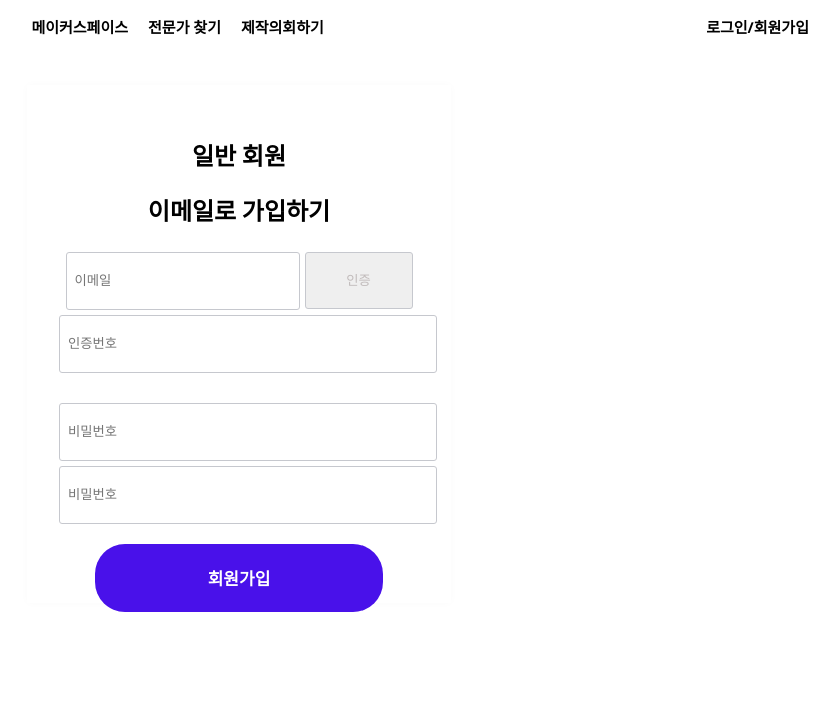
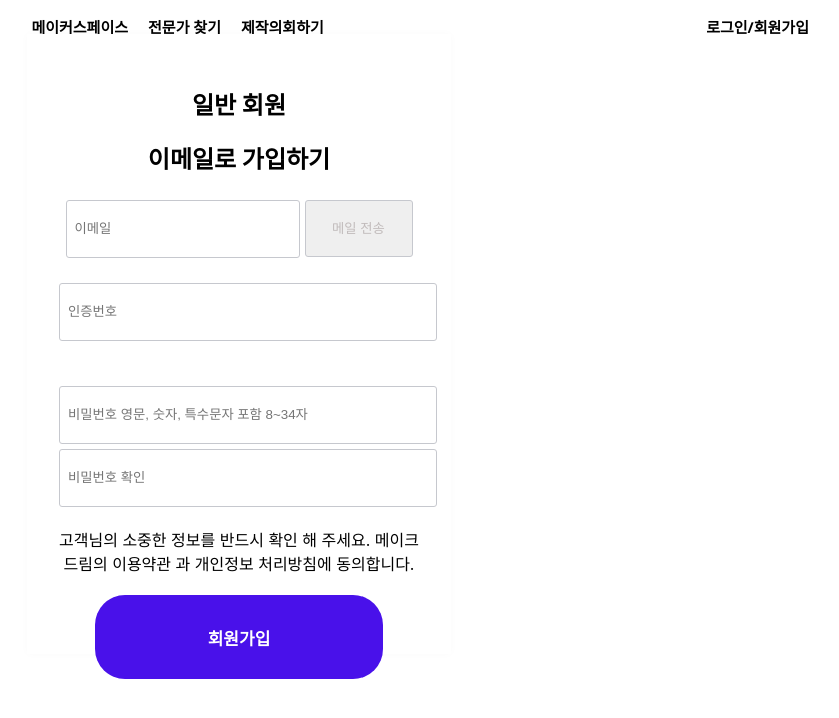
Before and after one commit to SpaciousKitchen/react-mbox, a React (Create React App) app: page /signup in a window 1280 px wide. Shown: the top 718 px of the page, without its empty margins (401-1240 px from the left). Built offline with nearby package versions, Linux system fonts and the light colour scheme.

Commit message:
feat: 유효성 검사 라이브러리 적용

```diff
--- a/src/components/page/SignUp.jsx
+++ b/src/components/page/SignUp.jsx
@@ -1,11 +1,13 @@
-import React ,{useState}from 'react';
+import React ,{useState,useEffect}from 'react';
 import styled, { css } from 'styled-components';
 import { useHistory } from 'react-router-dom';
 import user from '../../store/user';
 import Header from '../common/Header';
 import { useForm } from "react-hook-form";
-import * as yup from "yup";
-import { yupResolver } from '@hookform/resolvers/yup';
+import axios from 'axios';
+import { set } from 'mobx';
+
+
 const LoginBlock= styled.div`
 
   height: 70%;
@@ -39,12 +41,30 @@ const sizeStyled=css`
 `;
 const paddingStyled=css`
  ${props=>
- props.padding ==='30px'&& css`
- margin-top: 30px;
+ props.padding ==='25px'&& css`
+ margin-top: 25px;
  `
  }
 `;
 
+const AuthBlock=styled.div`
+position: relative;
+
+.authError{
+  position: absolute;
+  color:red;
+  font-size:12px;
+  top: 30px;
+  right: -0px;
+}
+.authSuccess{
+  position: absolute;
+  color:#54a517;
+  font-size:12px;
+  top: 30px;
+  right: -0px;
+}
+`;
 const StyledInput = styled.input`
 margin-top:5px;
 line-height: 40px;
@@ -82,56 +102,90 @@ const AuthButton = styled.button`
     margin-left: 5px;
 `;
 
+
+const InputError=styled.span`
+  color:red;
+    font-size:9px;
+
+`;
+
+
+
 const SignUp=()=>{
 
-    const [authNumber, setAuthNumber] = useState('');
-    const [email, setEmail] = useState('');
-    const [password, setPassword] = useState('');
-    const history = useHistory();
+  const history = useHistory();
+  const { register, handleSubmit, errors,watch ,getValues,setError} = useForm({
+    mode: 'onChange',
+  });
+  const [authCode, setAuthCode] = useState('1');
 
 
-    const onClickSubmit=(e)=>{
-        e.preventDefault();
-        // console.log(user);
-        // user.signup({username:name,email:email,password:password});
-        // console.log(user.customer);
-        // user.login({username:name,email:email,password:password});
-        // console.log(user.now);
+    const onClickSubmit=(data)=>{
+        alert(JSON.stringify(data));
+        user.fetchSignUp({email:data.email,password:data.password});
         history.push('/');
 
     }
-    const onClickAuthNumber=(e)=>{
-      setAuthNumber(e.target.value);
-    }
-    const onClickEmail=(e)=>{
-        setEmail(e.target.value);
-    }
-    const onClickPassword=(e)=>{
-        setPassword(e.target.value);
+
+    const onClickSendMail=async()=>{
+      console.log("pass");
+      const getEmail = getValues("email");
+      console.log(getEmail);
+     await axios.post("/user/sendEmail").then((res)=>{
+       console.log(res.data);
+      setAuthCode(res.data);
+     })
+     .catch((error)=>{
+       console.log(error);
+       setError("authNumber",{message:"올바르지 않은 이메일 입니다."});
+     })
     }
 
     return(
-
      <>
      <Header/>
      <LoginBlock>
-     <WhiteBox onSubmit={onClickSubmit}>
+     <WhiteBox onSubmit={handleSubmit(onClickSubmit)}>
          <h2>일반 회원 </h2>
          <h2>이메일로 가입하기 </h2>
+         <StyledInput name="email" placeholder="이메일" size="medium" ref={register}/>
+         <AuthButton onClick={onClickSendMail}  type="button">메일 전송</AuthButton>
+         <br/>
+         {errors.email&& <InputError>{errors.email?.message}</InputError>}
+         <br/>
+          <AuthBlock>
+          <StyledInput name="authNumber"placeholder="인증번호"   ref={register({
+           required: true,
+           validate: value => value === authCode
+         })} />
+         <br/>
+          {errors.authNumber  && <span className="authError">올바른 인증번호를 입력하세요</span> }
+          {!errors.authNumber && watch("authNumber")&&
+           <span className="authSuccess">인증 완료</span> }
 
-         <StyledInput name="email"  className="emailInput" placeholder="이메일" value={email} onChange={onClickEmail} size="medium"/>
-         <AuthButton>인증</AuthButton>
+          </AuthBlock>
+
+        <br/>
+
+        <StyledInput name="password"placeholder="비밀번호 영문, 숫자, 특수문자 포함 8~34자" type="password"  padding="25px" ref={register({ required: true,
+         pattern: /(?=.*\d{1,34})(?=.*[~`!@#$%\^&*()-+=]{1,34})(?=.*[a-zA-Z]{1,34}).{8,34}$/
+      })}
+
+        />
+        <br/>
+         {errors.password  && <InputError className="authError"> 비밀번호 영문, 숫자, 특수문자 포함 8~34자 </InputError>}
+         <AuthBlock>
+         <StyledInput name="passwordCheck" placeholder="비밀번호 확인"ref={register({
+           required: true,
+           validate: value => value === watch("password")
+         })} type="password"
+         />
+         {errors.passwordCheck && <span  className="authError">비밀번호를 확인하세요</span>}
+         { !errors.password&& watch("passwordCheck")&& !errors.passwordCheck  && <span className="authSuccess">확인 완료</span> }
+         </AuthBlock>
          <br/>
 
-         <StyledInput name="authNumber"placeholder="인증번호" value={authNumber} onChange={onClickAuthNumber}/>
-        <br/>
-
-         <StyledInput name="password"placeholder="비밀번호" type="password"value={password} onChange={onClickPassword} padding="30px"/>
-         <br/>
-         <StyledInput name="passwordCheck" placeholder="비밀번호" type="passwordCheck"value={password} onChange={onClickPassword}/>
-         <br/>
-
-         {/* <span>고객님의 소중한 정보를 반드시 확인 해 주세요. 메이크 드림의 이용약관 과 개인정보 처리방침에 동의합니다.</span> */}
+         <span>고객님의 소중한 정보를 반드시 확인 해 주세요. 메이크 드림의 이용약관 과 개인정보 처리방침에 동의합니다.</span>
         <LoginButton type="submit">회원가입</LoginButton>
      </WhiteBox>
      </LoginBlock>
```
